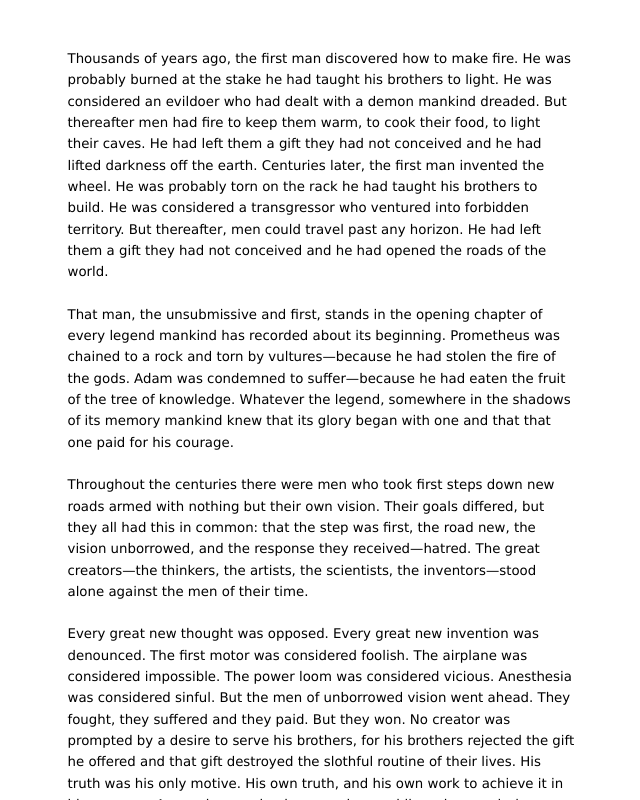
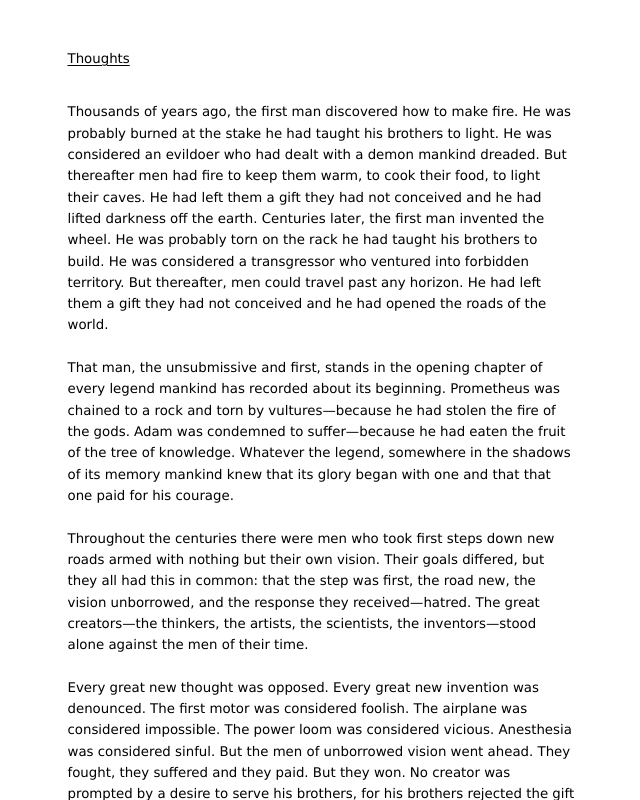
Before and after one commit to Santiago-Ruberto/santiagoruberto.com, a Next.js app: page / in a window 1280 px wide. Shown: the top 800 px of the page, without its empty margins (319-959 px from the left). Built offline with nearby package versions, Linux system fonts and the light colour scheme.

Commit message:
Link homepage to Thoughts and remove roadmap placeholder (#10)

```diff
--- a/app/globals.css
+++ b/app/globals.css
@@ -50,6 +50,11 @@ main {
   max-width: 555px;
   margin: 0 auto;
   padding: 48px 24px 96px;
+}
+
+.home-nav {
+  margin-bottom: 32px;
+  line-height: 1.6;
 }
 
 .thoughts-page {
--- a/app/page.tsx
+++ b/app/page.tsx
@@ -52,6 +52,9 @@ export default function Home() {
   return (
     <>
       <main>
+        <nav className="home-nav" aria-label="Main navigation">
+          <a href="/thoughts">Thoughts</a>
+        </nav>
         <article>
         {paragraphs.map((paragraph) => (
           <p key={paragraph}>{paragraph}</p>
--- a/app/thoughts/page.tsx
+++ b/app/thoughts/page.tsx
@@ -9,10 +9,6 @@ const thoughts = [
   {
     title: "Oscar Bosetti",
     href: "/thoughts/oscar-bosetti",
-  },
-  {
-    title: "product roadmap Q3 & Q4 2026",
-    href: "/thoughts/product-roadmap-q3-q4",
   },
 ];
 
--- a/app/thoughts/product-roadmap-q3-q4/page.tsx
+++ /dev/null
@@ -1,14 +0,0 @@
-import type { Metadata } from "next";
-
-export const metadata: Metadata = {
-  title: "product roadmap Q3 & Q4 2026 — Santiago Ruberto",
-  description: "product roadmap Q3 & Q4 2026 by Santiago Ruberto.",
-};
-
-export default function ProductRoadmapPage() {
-  return (
-    <main>
-      <h1>product roadmap Q3 &amp; Q4 2026</h1>
-    </main>
-  );
-}
```
